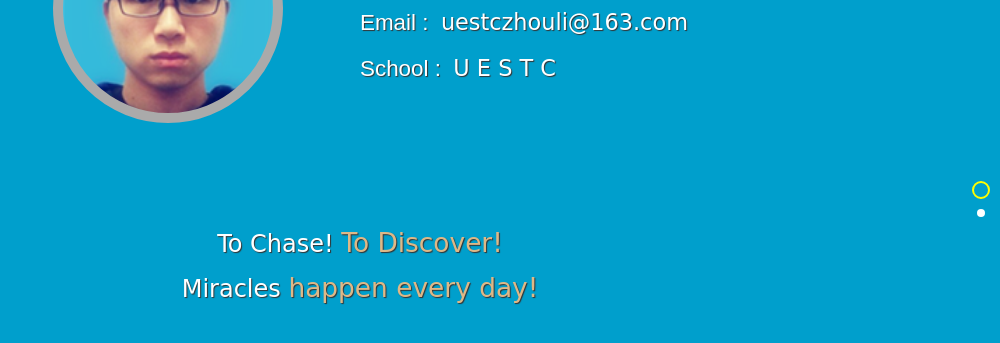
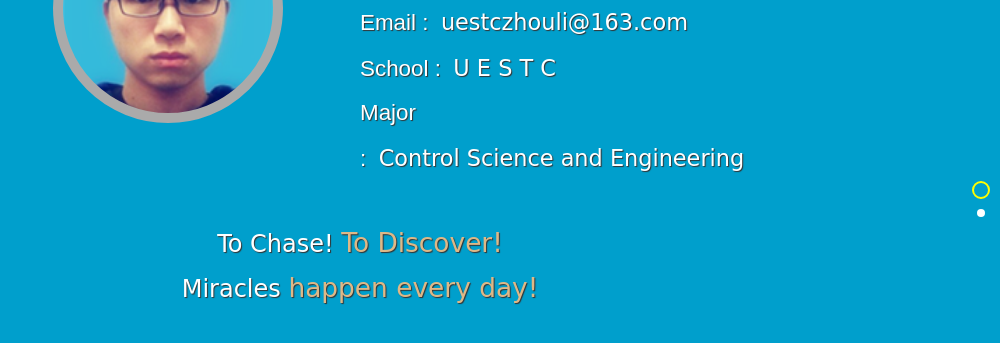
Before and after one commit to zhouliking/zlresume, a plain HTML site: page index.html in a window 1280 px wide. Shown: the part 219-562 px from the top of the page, without its empty margins (280-1280 px from the left). Drawn offline with Linux system fonts and the light colour scheme.

Commit message:
Update index.html

```diff
--- a/index.html
+++ b/index.html
@@ -15,6 +15,7 @@
 				<!--<p>QQ :&nbsp;&nbsp;<span>545289437</span></p>-->
 				<p>Email :&nbsp;&nbsp;<span>uestczhouli@163.com</span></p>
 				<p>School :&nbsp;&nbsp;<span>U&nbsp;E&nbsp;S&nbsp;T&nbsp;C</span></p>
+				<p>Major :&nbsp;&nbsp;<span>Control&nbsp;Science&nbsp;and&nbsp;Engineering</span></p>
 
 			</div>
 			<div class="des">
```
